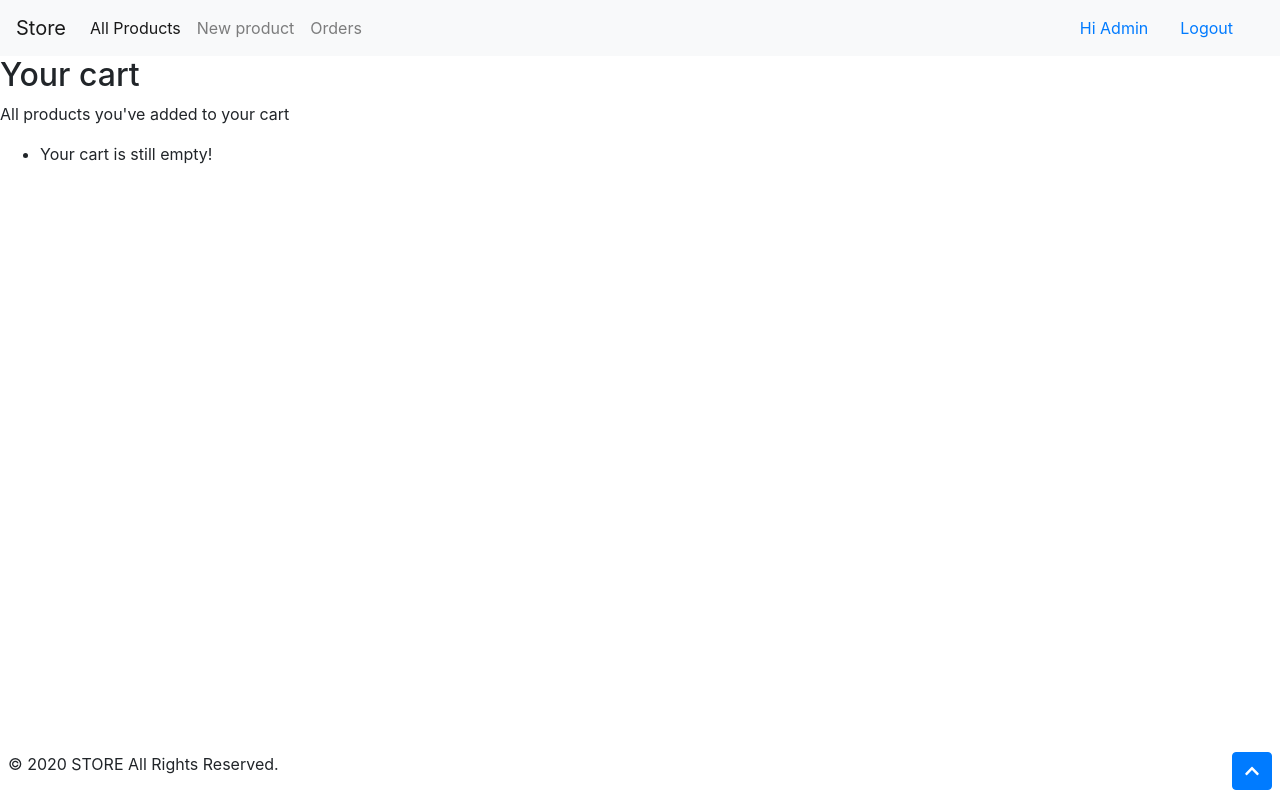
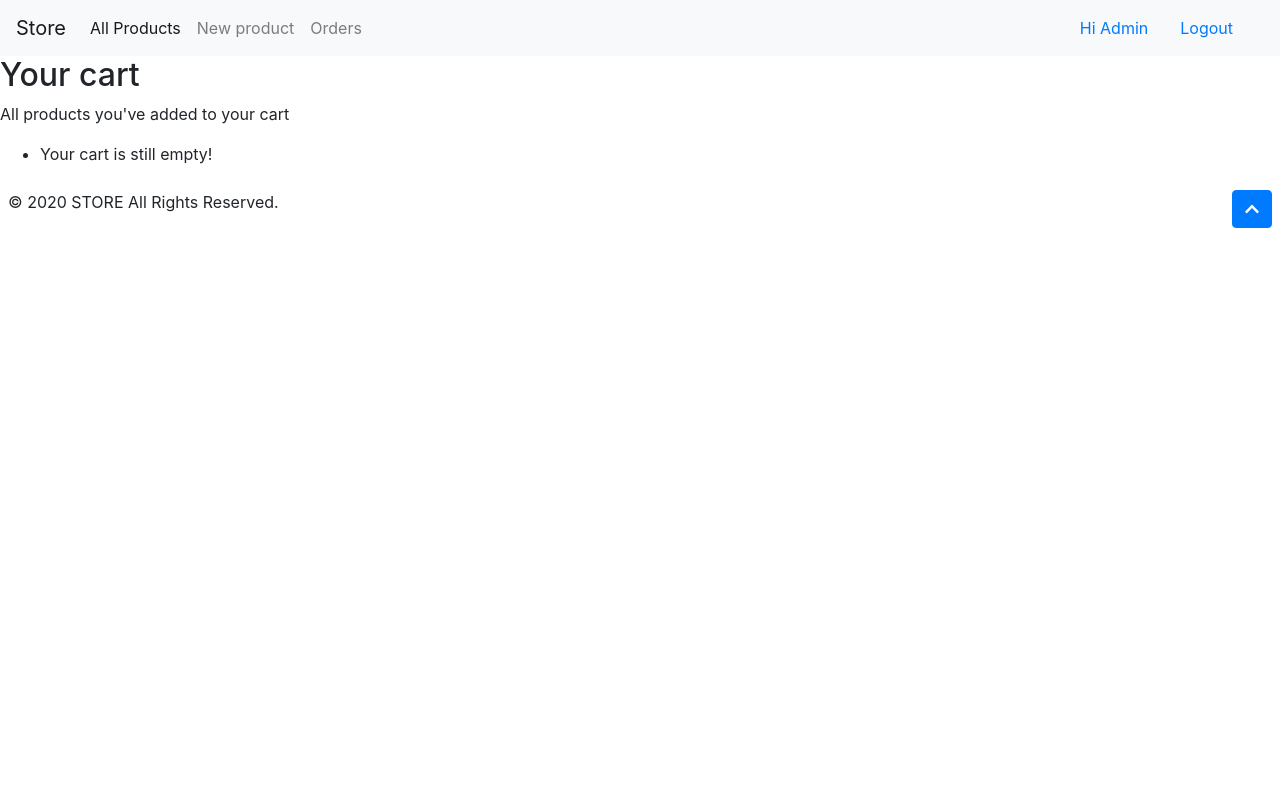
Before and after one commit to Adetec/django-k-camp-store, a Django app: page /carts/ in a window 1280 px wide. Run offline with Django 3.2, Linux system fonts and the light colour scheme; a user stored in the database is signed in; data comes from the database, SQL or seed files in the repository; data that the repository does not hold is empty; some libraries are stand-ins or nearby versions.

Commit message:
style: Change footer from fixed to sticky posistion

```diff
--- a/templates/base.html
+++ b/templates/base.html
@@ -55,7 +55,7 @@
             {% endblock %}
         </main>
     </div>
-    <footer class="fixed-bottom bg-white p-2">
+    <footer class="sticky-bottom bg-white p-2">
         <a class="btn btn-primary float-right" href="#" id="scroll-up">
             <i class="fas fa-chevron-up"></i>
         </a>
```
